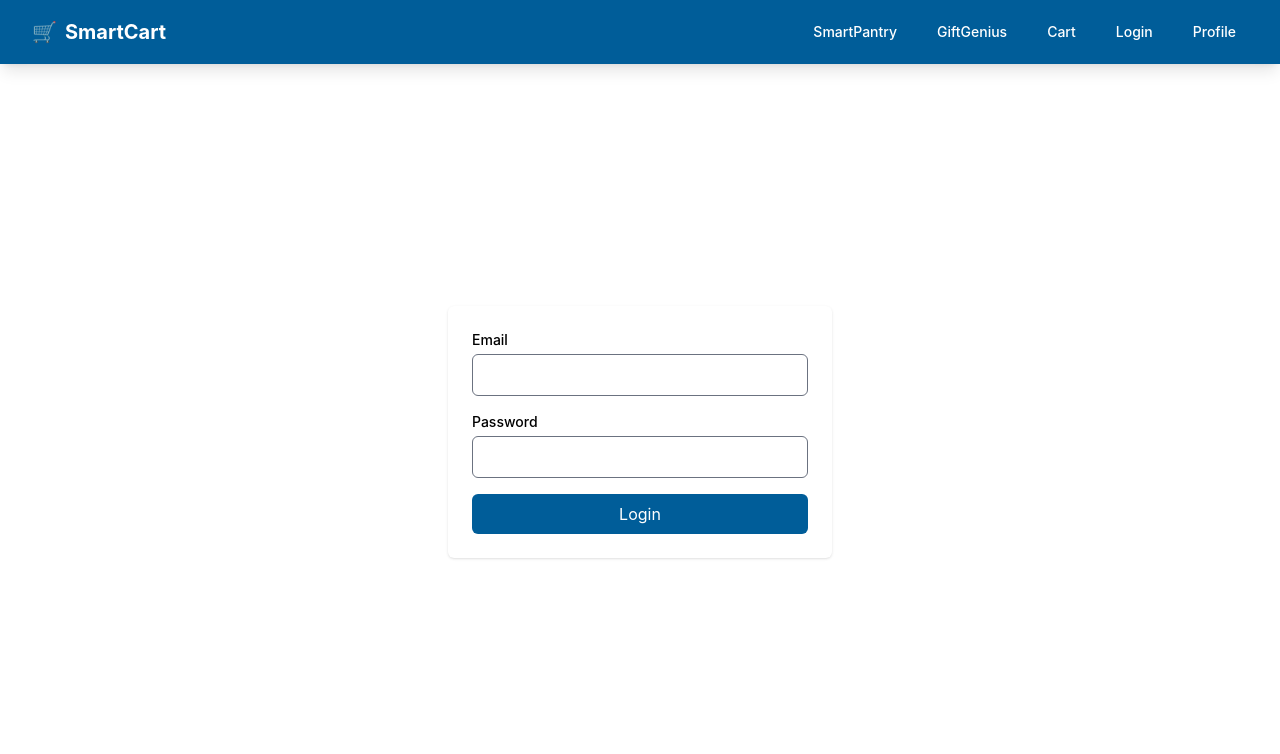
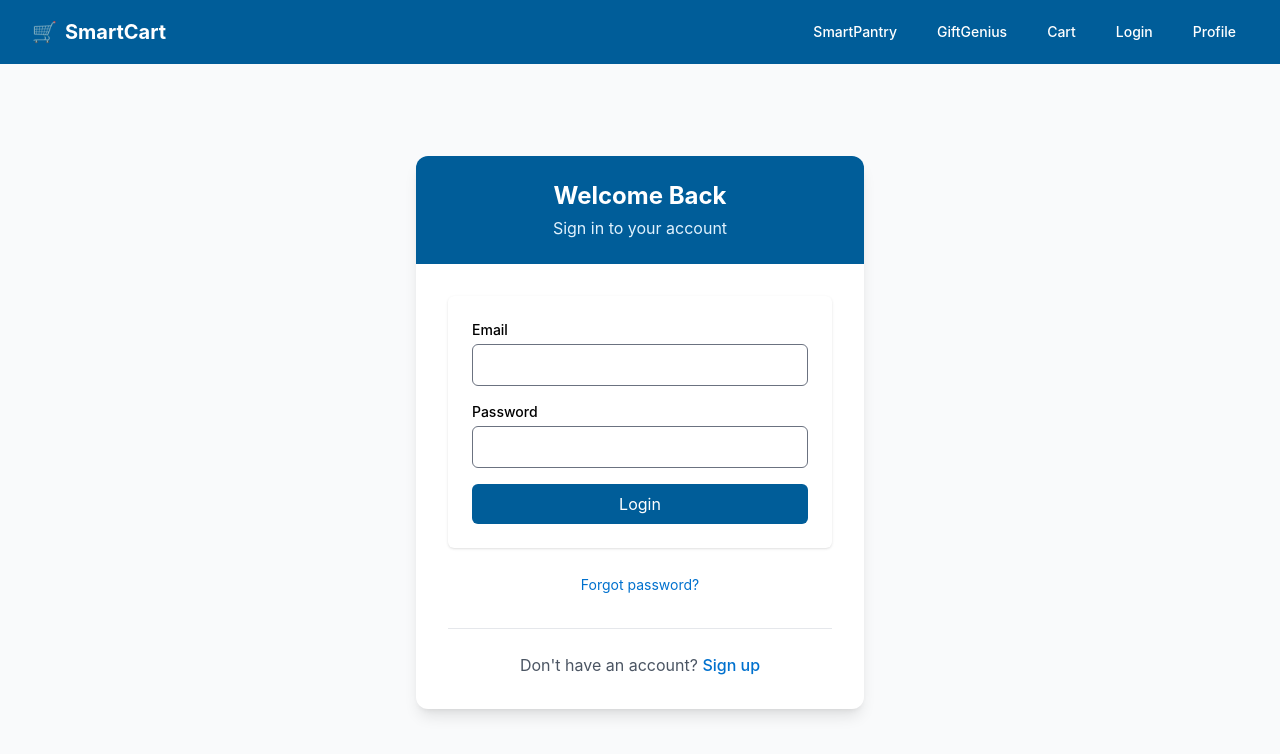
Before and after one commit to tchawla827/walmart-home-hub, a React (Create React App) app in the folder frontend/: page /login in a window 1280 px wide. Shown: the top 754 px of the page. Built offline with nearby package versions, Linux system fonts and the light colour scheme.

Commit message:
designed login.tsx

```diff
--- a/frontend/src/pages/Login.tsx
+++ b/frontend/src/pages/Login.tsx
@@ -1,10 +1,39 @@
 import React from 'react';
 import LoginForm from '../components/LoginForm';
+import { Link } from 'react-router-dom';
 
 const Login: React.FC = () => (
-  <div className="flex items-center justify-center h-[calc(100vh-4rem)] p-4">
-    <div className="w-full max-w-sm">
-      <LoginForm />
+  <div className="min-h-[calc(100vh-4rem)] bg-gray-50 dark:bg-gray-900 flex items-center justify-center p-4 md:p-8">
+    <div className="w-full max-w-md bg-white dark:bg-gray-800 rounded-xl shadow-lg overflow-hidden">
+      <div className="bg-primary-600 p-6 text-center">
+        <h1 className="text-2xl font-bold text-white">Welcome Back</h1>
+        <p className="text-primary-100 mt-1">Sign in to your account</p>
+      </div>
+
+      <div className="p-6 md:p-8">
+        <LoginForm />
+
+        <div className="mt-6 text-center">
+          <Link
+            to="/forgot-password"
+            className="text-sm text-primary-500 hover:text-primary-600 dark:text-primary-400 dark:hover:text-primary-300 transition-colors"
+          >
+            Forgot password?
+          </Link>
+        </div>
+
+        <div className="mt-8 pt-6 border-t border-gray-200 dark:border-gray-700 text-center">
+          <p className="text-gray-600 dark:text-gray-300">
+            Don't have an account?{' '}
+            <Link
+              to="/register"
+              className="font-medium text-primary-500 hover:text-primary-600 dark:text-primary-400 dark:hover:text-primary-300 transition-colors"
+            >
+              Sign up
+            </Link>
+          </p>
+        </div>
+      </div>
     </div>
   </div>
 );
```
